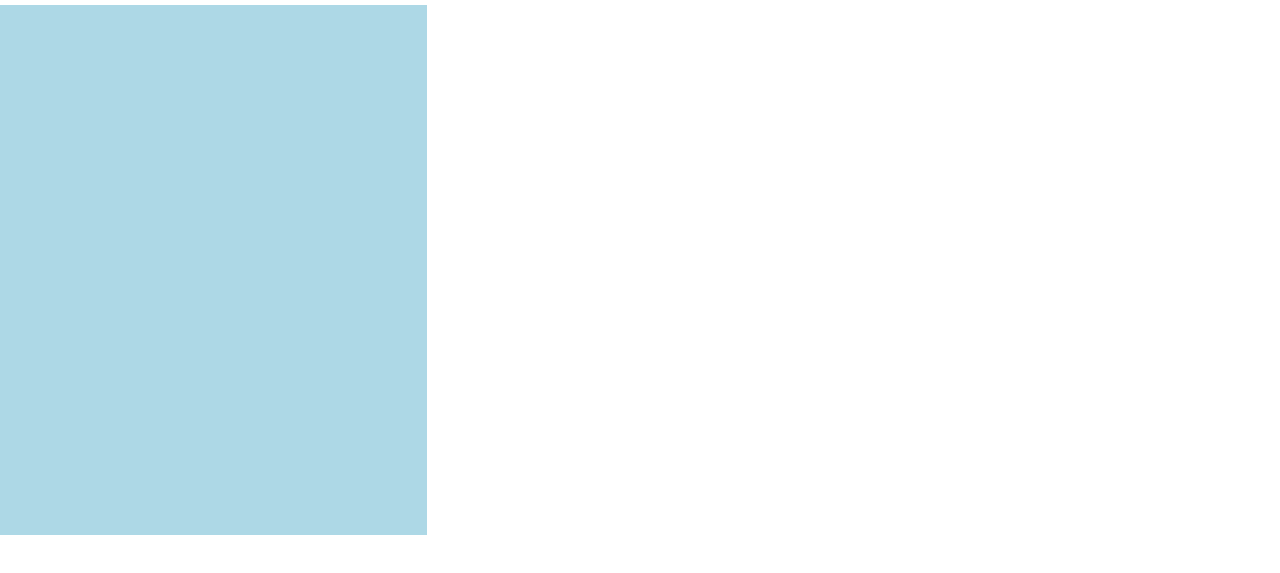
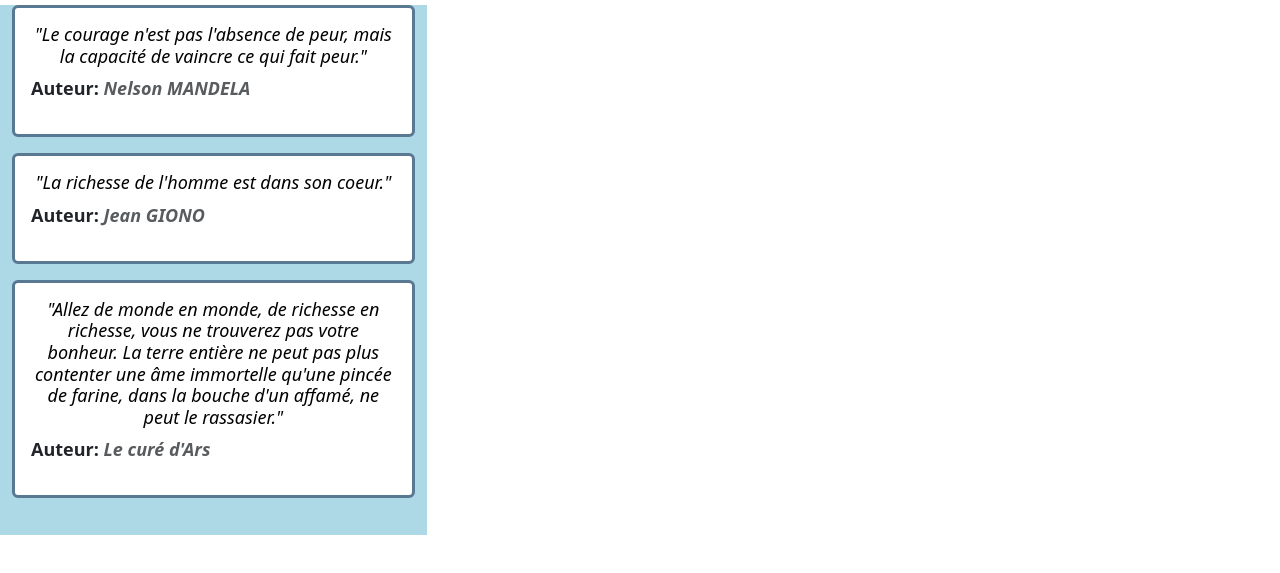
Before and after one commit to diallo641/generateur_de_citation, a plain HTML site: page index.html in a window 1280 px wide. Shown: the part 155-728 px from the top of the page. Drawn offline with nearby package versions, Linux system fonts and the light colour scheme.

Commit message:
Remplissage premiere colonne

```diff
--- a/index.html
+++ b/index.html
@@ -19,7 +19,24 @@
          <h1 class="text-center mt-3 p-2" style="color: goldenrod; font-style: italic;">“<span>CitaMagique ✏️ </span> Inspire-toi chaque jour avec une nouvelle pensée.”</h1>
          <div class="row text-center">
             <div class="col-md-4" style="height: 530px; background-color: lightblue;">
-
+                <div class="card border-3 shadow-5 w-auto" style="width: 18rem; border-color: rgb(89, 120, 146);">
+                    <div class="card-body">
+                        <h5 class="card-title" style="font-size: 18px; color: black; font-style: italic;">"Le courage n'est pas l'absence de peur, mais la capacité de vaincre ce qui fait peur."</h5>
+                        <p class="text-start" style="font-size: 18px; font-weight: bold;">Auteur: <i class="text-muted">Nelson MANDELA</i></p>
+                    </div>
+                </div>
+                <div class="card border-3 shadow-5 w-auto mt-3" style="width: 18rem; border-color: rgb(89, 120, 146);">
+                    <div class="card-body">
+                        <h5 class="card-title" style="font-size: 18px; color: black; font-style: italic;">"La richesse de l'homme est dans son coeur."</h5>
+                        <p class="text-start" style="font-size: 18px; font-weight: bold;">Auteur: <i class="text-muted">Jean GIONO</i></p>
+                    </div>
+                </div>
+                <div class="card border-3 shadow-5 w-auto mt-3" style="width: 18rem; border-color: rgb(89, 120, 146);">
+                    <div class="card-body">
+                        <h5 class="card-title" style="font-size: 18px; color: black; font-style: italic;">"Allez de monde en monde, de richesse en richesse, vous ne trouverez pas votre bonheur. La terre entière ne peut pas plus contenter une âme immortelle qu'une pincée de farine, dans la bouche d'un affamé, ne peut le rassasier."</h5>
+                        <p class="text-start" style="font-size: 18px; font-weight: bold;">Auteur: <i class="text-muted">Le curé d'Ars</i></p>
+                    </div>
+                </div>
             </div>
          </div>
     </div>
```
